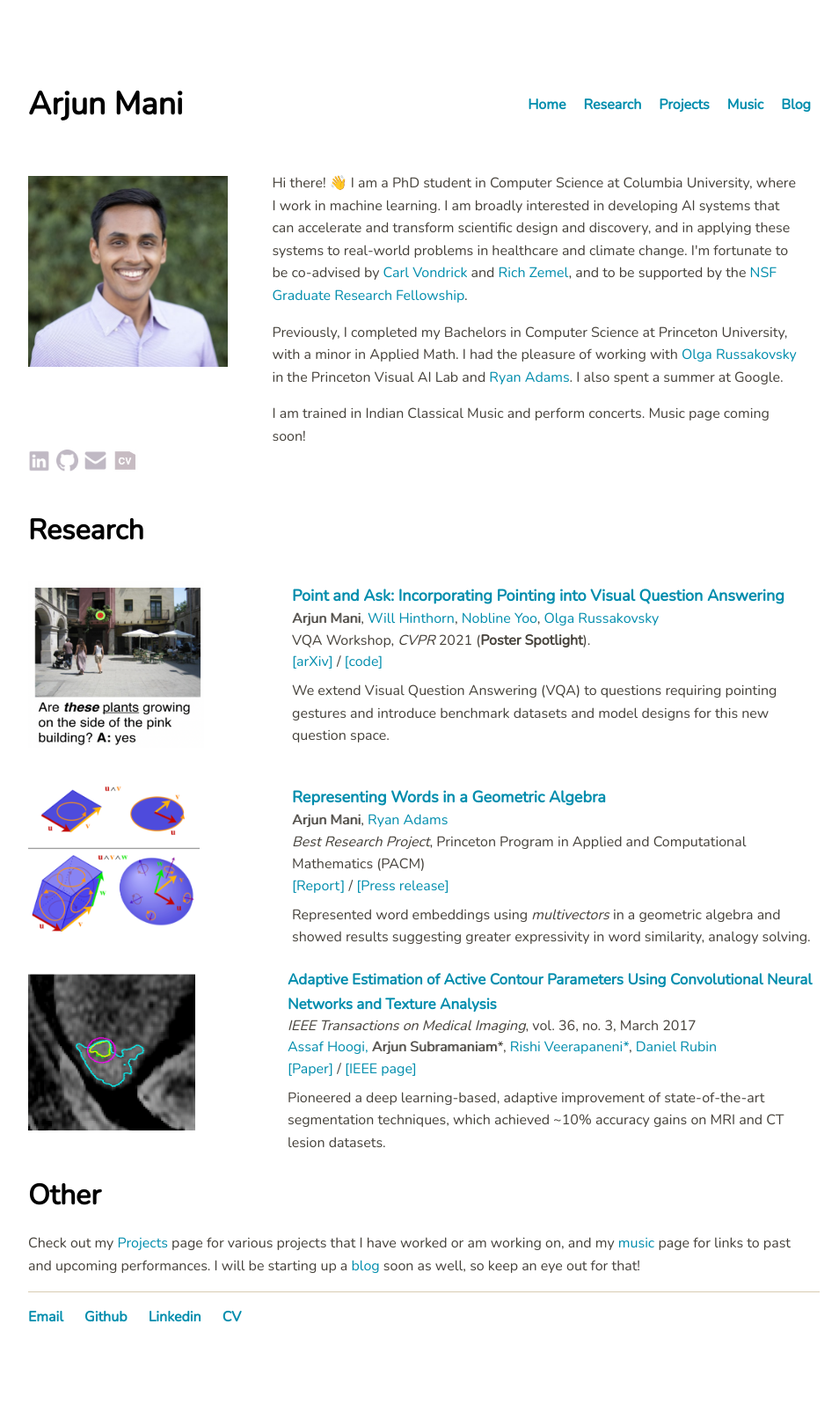
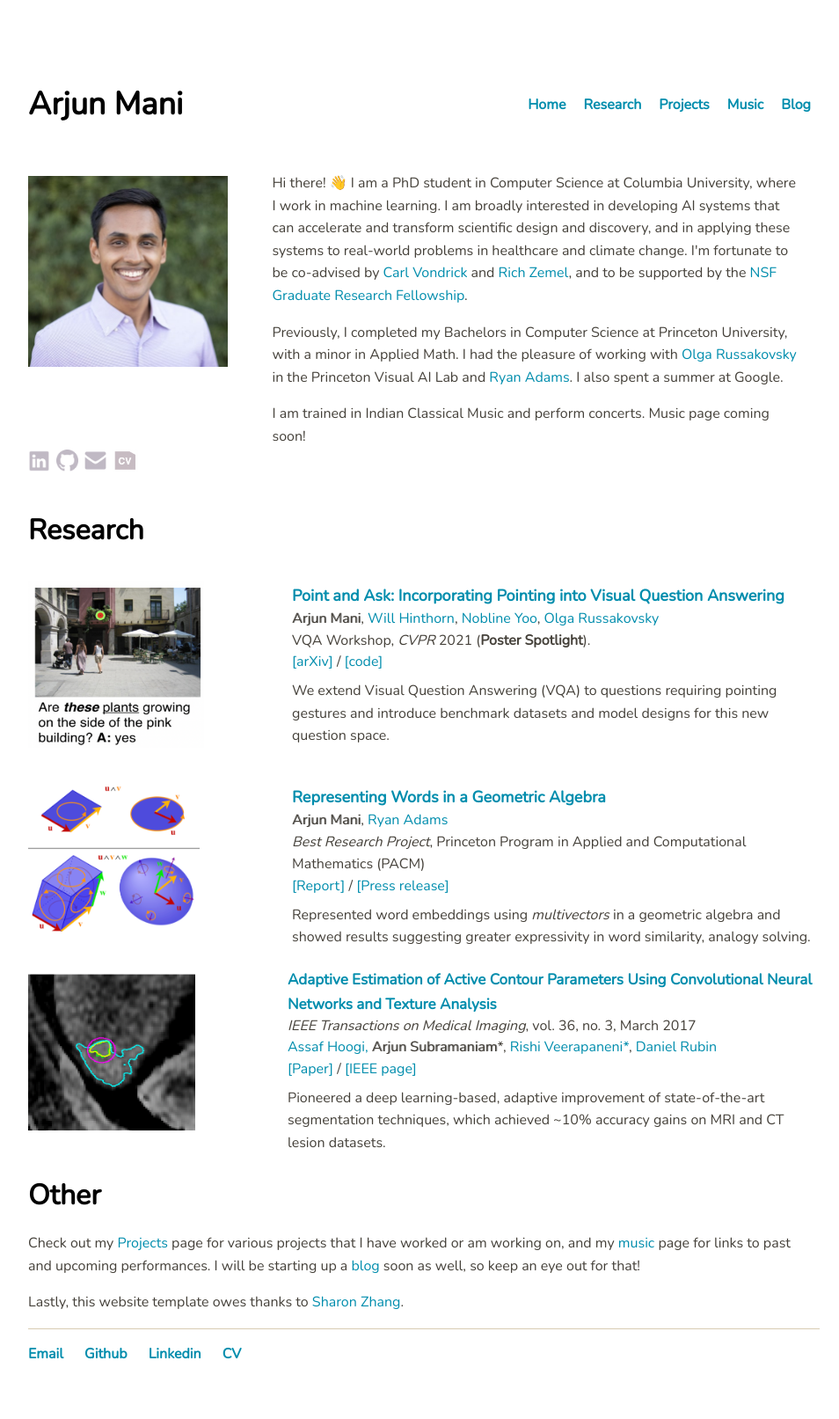
Before and after one commit to arjun-mani/arjun-mani.github.io, a Jekyll site: the page built from index.html, in a window 1280 px wide. Shown: the whole page at 88% size, without its empty margins (160-1114 px from the left). Built offline with Jekyll 4.4.1, drawn with Linux system fonts in a browser that asks for light colours; before the commit the page ends 1571 px from its top, so only the background shows below that.

Commit message:
misc edits

```diff
--- a/index.html
+++ b/index.html
@@ -111,6 +111,7 @@ title: Home
 
 <h1 id="Other" style="color:black;">Other</h1>
 <p> Check out my <a href="/projects">Projects</a> page for various projects that I have worked or am working on, and my <a href="/music">music</a> page for links to past and upcoming performances. I will be starting up a <a href="/blog">blog</a> soon as well, so keep an eye out for that! </p>
+<p>Lastly, this website template owes thanks to <a href="https://sxzhang25.github.io/">Sharon Zhang</a>.</p>
 
 <!--
 <div class="divTableRow">
```
